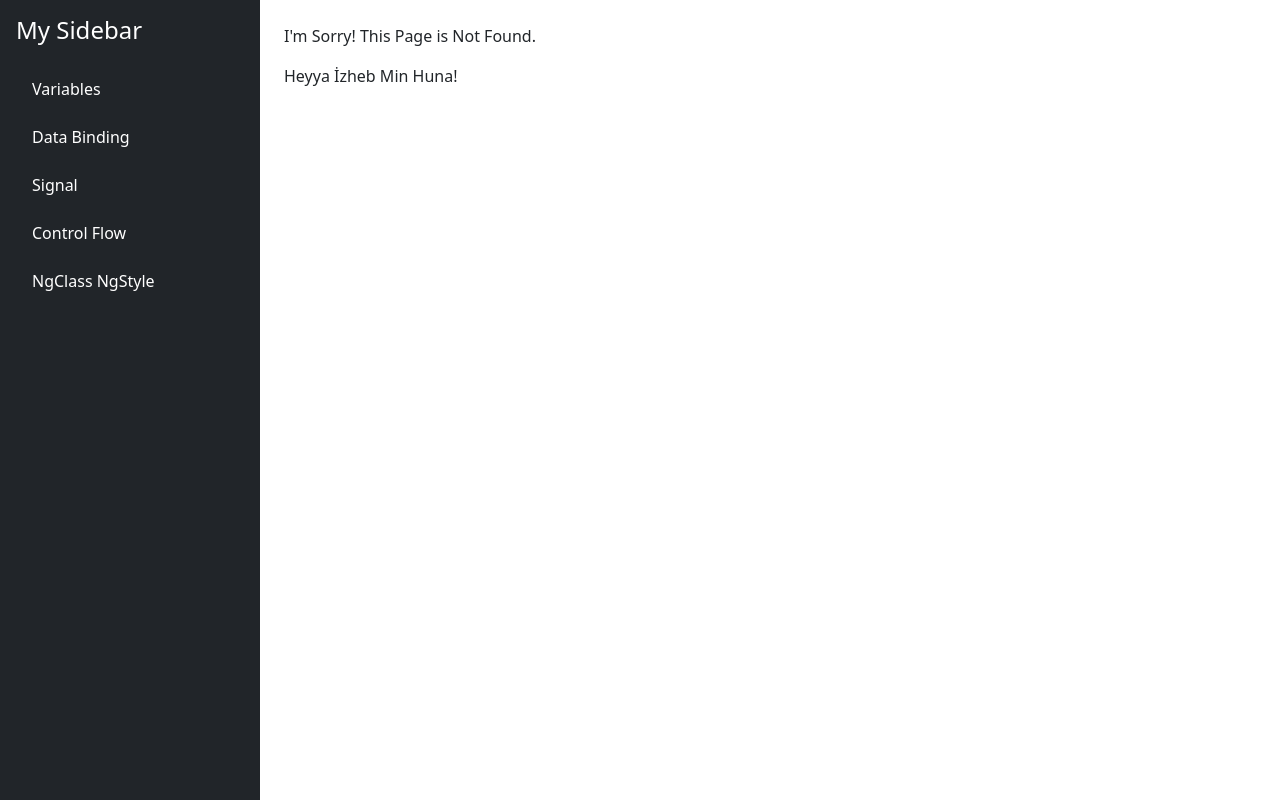
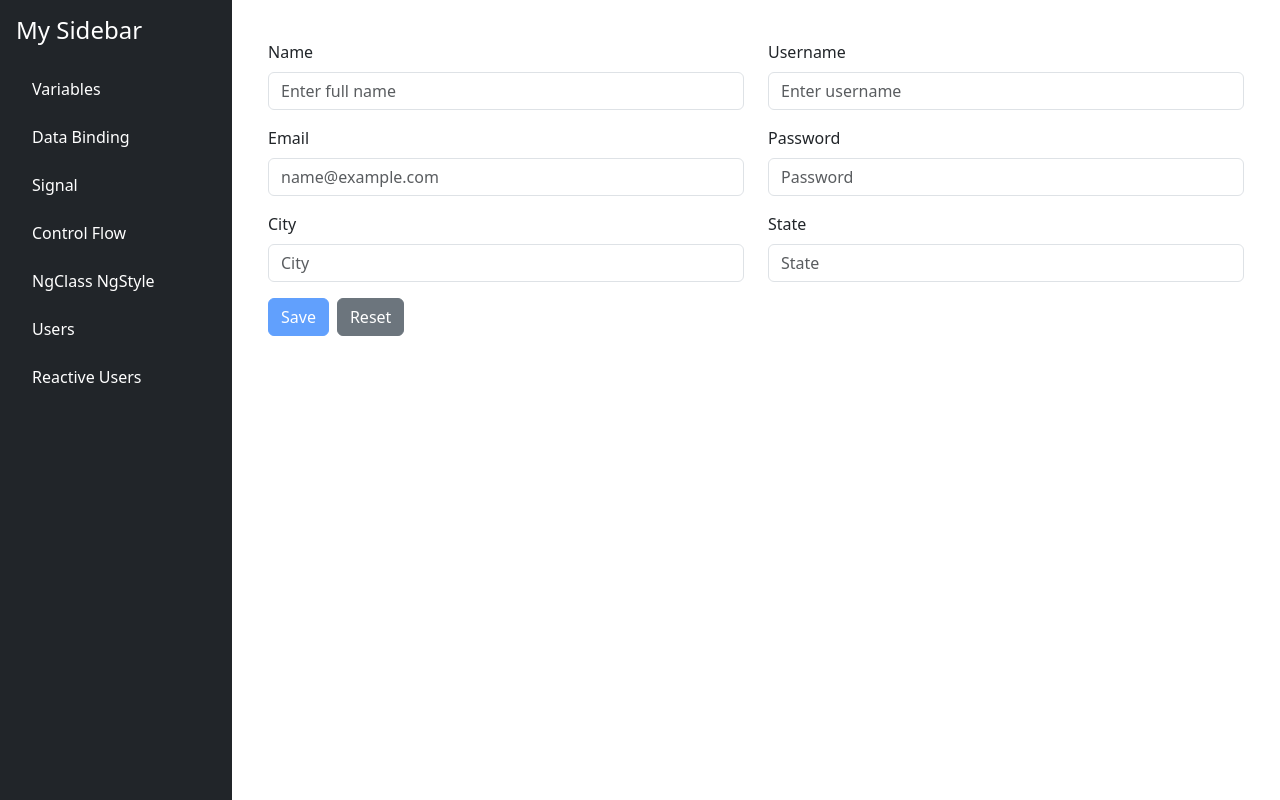
Before and after one commit to Abdullah-Bahar/Angular-21-Tutorial, an Angular app: page /users in a window 1280 px wide. Before the commit this address had no page. Built offline with nearby package versions, Linux system fonts and the light colour scheme.

Commit message:
user-master component'i düzenlendi, reactive-user componenti eklendi. Template ve Reactive Form konuları işlendi.

```diff
--- a/src/app/app.html
+++ b/src/app/app.html
@@ -20,6 +20,12 @@
 			<li class="nav-item mb-2">
 				<a routerLink="dynamic-css-class" class="nav-link text-white">NgClass NgStyle</a>
 			</li>
+			<li class="nav-item mb-2">
+				<a routerLink="users" class="nav-link text-white">Users</a>
+			</li>
+			<li class="nav-item mb-2">
+				<a routerLink="reactive-users" class="nav-link text-white">Reactive Users</a>
+			</li>
 		</ul>
 	</nav>
 
--- /dev/null
+++ b/src/app/components/reactive-user/reactive-user.html
@@ -0,0 +1,47 @@
+<div class="container mt-3">
+	<form [formGroup]="userForm">
+		<input type="hidden" name="id" value="1">
+
+		<div class="row">
+			<div class="col-md-6 mb-3">
+				<label for="name" class="form-label">Name</label>
+				<input formControlName="name" id="name" name="name"
+					class="form-control" type="text" placeholder="Enter full name" value="">
+
+					@if (userForm.controls['name'].touched || userForm.controls['name'].dirty) {
+						<div class="text-danger">
+							@if (userForm.controls['name'].errors?.['required']) {
+								<span>This is required</span>
+							} @else if (userForm.controls['name'].errors?.['minlength']) {
+								<span>Min 4 Char Needed</span>
+							}
+						</div>
+					}
+			</div>
+
+			<div class="col-md-6 mb-3">
+				<label for="username" class="form-label">Username</label>
+				<input formControlName="userName" id="username" name="username" class="form-control" type="text"
+					placeholder="Enter username" value="">
+
+			</div>
+
+			<div class="col-md-6 mb-3">
+				<label for="email" class="form-label">Email</label>
+				<input formControlName="email" id="email" name="email" class="form-control" type="email"
+					placeholder="name@example.com" value="">
+			</div>
+
+			<div class="col-md-6 mb-3">
+				<label for="password" class="form-label">Password</label>
+				<input formControlName="password" id="password" name="password" class="form-control" type="password"
+					placeholder="Password" value="">
+			</div>
+		</div>
+
+		<div class="d-flex gap-2">
+			<button type="submit" [disabled]="userForm.invalid" class="btn btn-primary">Save</button>
+			<button type="reset" class="btn btn-secondary">Reset</button>
+		</div>
+	</form>
+</div>
--- /dev/null
+++ b/src/app/components/reactive-user/reactive-user.ts
@@ -0,0 +1,20 @@
+import { Component } from '@angular/core';
+import { FormControl, FormGroup, ReactiveFormsModule, Validators } from '@angular/forms';
+
+@Component({
+	selector: 'app-reactive-user',
+	imports: [ReactiveFormsModule],
+	templateUrl: './reactive-user.html',
+	styleUrl: './reactive-user.css',
+})
+
+export class ReactiveUser {
+
+	userForm: FormGroup = new FormGroup({
+		name: new FormControl("", [Validators.required, Validators.minLength(4)]),
+		userName: new FormControl("", [Validators.required]),
+		email: new FormControl(""),
+		password: new FormControl("")
+	});
+
+}
--- a/src/app/components/user-master/user-master.html
+++ b/src/app/components/user-master/user-master.html
@@ -1 +1,68 @@
-<p>user-master works!</p>
+<div class="container mt-3">
+
+	<!--
+		Form etiketi içerisinde ngModel kullanılıyorsa bu form etiketi
+		içerisindeki input'lara name attribute'u eklenmelidir.
+		Aksi takdirde Angular hata verecektir.
+		Ya da form etiketi kaldırılabilir.
+	-->
+
+	<form #formData="ngForm">
+		<input type="hidden" name="id" value="1">
+
+		<div class="row">
+			<div class="col-md-6 mb-3">
+				<label for="name" class="form-label">Name</label>
+				<input #name="ngModel" [(ngModel)]="users.name" required minlength="5" id="name" name="name"
+					class="form-control" type="text" placeholder="Enter full name" value="">
+
+					@if (name.touched || name.dirty) {
+						<div class="text-danger">
+							<!-- --{{name.errors | json}} -->
+							@if (name.errors?.['required']) {
+								<span>This is required</span>
+							} @else if (name.errors?.['minlength']) {
+								<span>Min 5 Char Needed</span>
+							}
+						</div>
+					}
+			</div>
+
+			<div class="col-md-6 mb-3">
+				<label for="username" class="form-label">Username</label>
+				<input [(ngModel)]="users.username" id="username" name="username" class="form-control" type="text"
+					placeholder="Enter username" value="">
+
+			</div>
+
+			<div class="col-md-6 mb-3">
+				<label for="email" class="form-label">Email</label>
+				<input [(ngModel)]="users.email" id="email" name="email" class="form-control" type="email"
+					placeholder="name@example.com" value="">
+			</div>
+
+			<div class="col-md-6 mb-3">
+				<label for="password" class="form-label">Password</label>
+				<input [(ngModel)]="users.password" id="password" name="password" class="form-control" type="password"
+					placeholder="Password" value="">
+			</div>
+
+			<div class="col-md-6 mb-3">
+				<label for="city" class="form-label">City</label>
+				<input [(ngModel)]="users.city" id="city" name="city" class="form-control" type="text"
+					placeholder="City" value="">
+			</div>
+
+			<div class="col-md-6 mb-3">
+				<label for="state" class="form-label">State</label>
+				<input [(ngModel)]="users.state" id="state" name="state" class="form-control" type="text"
+					placeholder="State" value="">
+			</div>
+		</div>
+
+		<div class="d-flex gap-2">
+			<button type="submit" [disabled]="formData.invalid" class="btn btn-primary">Save</button>
+			<button type="reset" class="btn btn-secondary">Reset</button>
+		</div>
+	</form>
+</div>
--- a/src/app/components/user-master/user-master.ts
+++ b/src/app/components/user-master/user-master.ts
@@ -1,11 +1,24 @@
+import { JsonPipe } from '@angular/common';
 import { Component } from '@angular/core';
+import { FormsModule } from '@angular/forms';
 
 @Component({
-  selector: 'app-user-master',
-  imports: [],
-  templateUrl: './user-master.html',
-  styleUrl: './user-master.css',
+	selector: 'app-user-master',
+	imports: [FormsModule, JsonPipe],
+	templateUrl: './user-master.html',
+	styleUrl: './user-master.css',
 })
+
 export class UserMaster {
 
+	users = {
+		id: 0,
+		name: "",
+		username: "",
+		email: "",
+		password: "",
+		city: "",
+		state: ""
+	}
+
 }
```
Also changed, not shown: src/app/app.routes.ts (+10 -0 lines), src/app/components/reactive-user/reactive-user.css (added), 1 other file (tests, documents, lock files or other folders).
